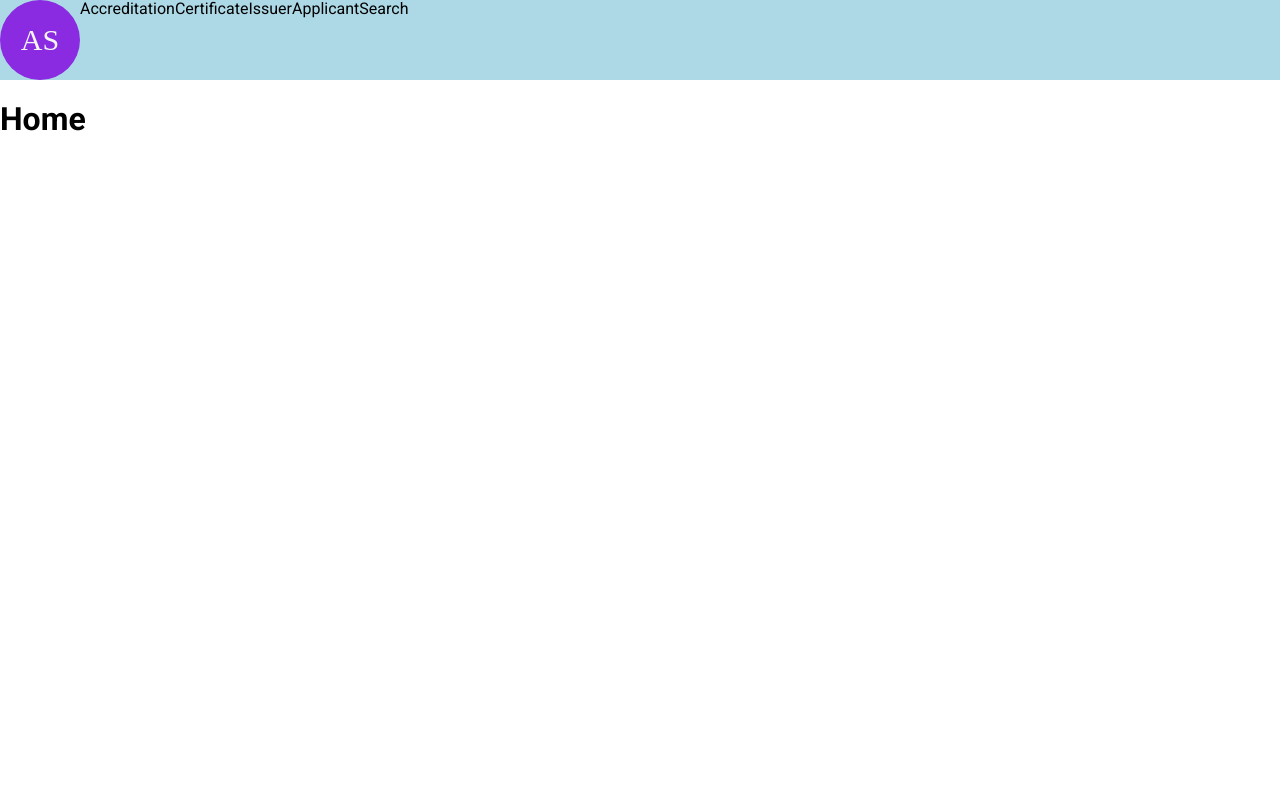
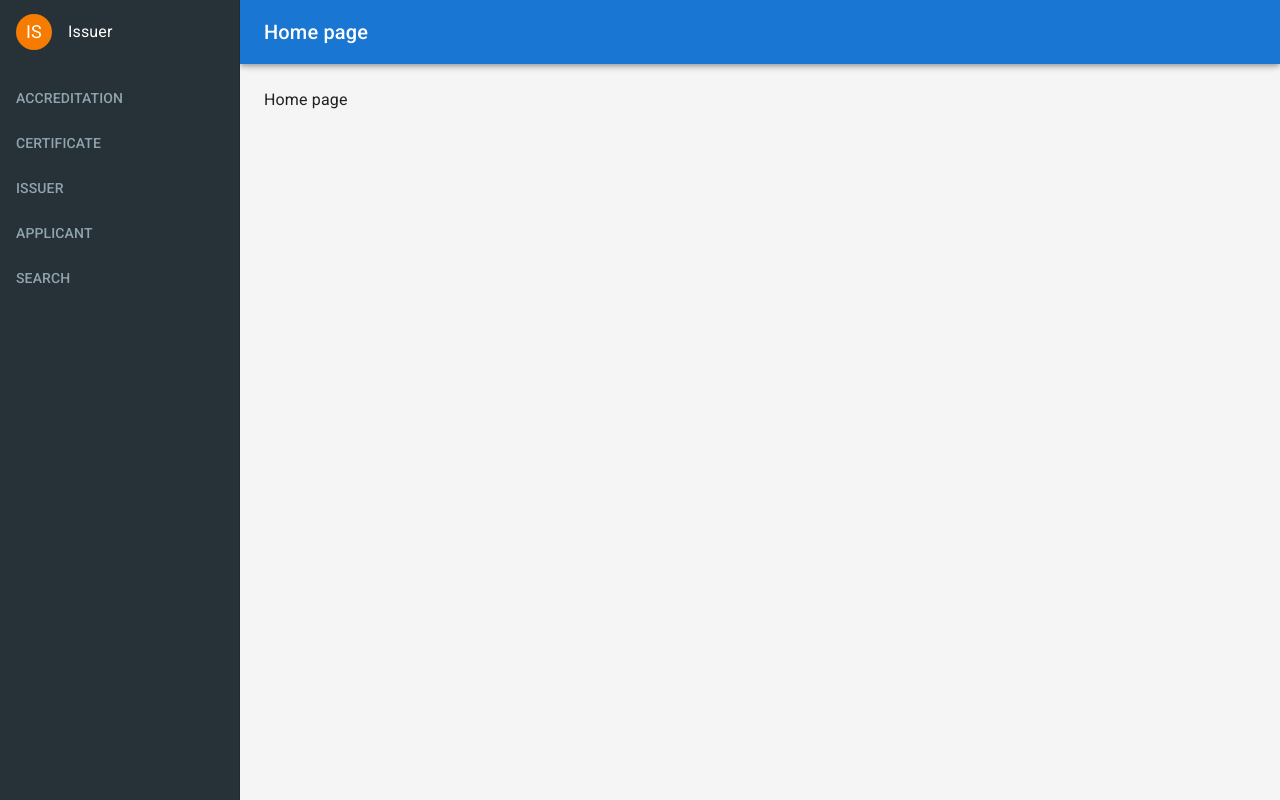
Before and after one commit to olchui428/isom3000h-project, a Next.js app in the folder frontend/: page / in a window 1280 px wide. Built offline with nearby package versions, Linux system fonts and the light colour scheme.

Commit message:
feat: basic page layout

```diff
--- a/frontend/package.json
+++ b/frontend/package.json
@@ -22,7 +22,6 @@
     "eslint-config-next": "13.2.4",
     "ethers": "^5.7.2",
     "next": "13.2.4",
-    "normalize.css": "^8.0.1",
     "react": "18.2.0",
     "react-dom": "18.2.0",
     "typescript": "5.0.3"
--- a/frontend/src/components/Frame/index.tsx
+++ /dev/null
@@ -1,35 +0,0 @@
-import Logo from "@/components/Logo/index";
-
-// TODO: decide if want it as Frame or TopBar
-function Frame() {
-  return (
-    <>
-      {/* TODO: style */}
-      <div
-        style={{
-          width: "100vw",
-          height: "10vh",
-          backgroundColor: "LightBlue",
-          display: "flex",
-          flexDirection: "row",
-          verticalAlign: "center",
-        }}
-      >
-        <div>
-          {/* TODO: style the Logo, etc. size */}
-          <Logo style={{ height: "10vh", width: "10vh" }} />
-        </div>
-        <div style={{display: "flex", flexDirection: "row", verticalAlign: "center", justifyContent: "center"}}>
-          {/* TODO: List of links to each subpage (TODO: think) */}
-          <div>Accreditation</div>
-          <div>Certificate</div>
-          <div>Issuer</div>
-          <div>Applicant</div>
-          <div>Search</div>
-        </div>
-      </div>
-    </>
-  );
-}
-
-export default Frame;
--- /dev/null
+++ b/frontend/src/components/Layout/Layout.tsx
@@ -0,0 +1,53 @@
+import { AppBar, Box, Toolbar, Typography } from "@mui/material";
+import Sidebar from "./Sidebar";
+import Head from "next/head";
+
+interface LayoutProps {
+  /** Title to show in the app bar. */
+  title: string;
+  children: React.ReactNode;
+}
+
+/** Width of the sidebar in pixels. */
+const sidebarWidth = 240;
+
+/**
+ * Wrapper component for providing the layout.
+ */
+function Layout({ title, children }: LayoutProps) {
+  return (
+    <>
+      <Head>
+        <title>{title}</title>
+      </Head>
+      <Box sx={{ display: "flex" }}>
+        <AppBar
+          position="fixed"
+          sx={{ width: `calc(100% - ${sidebarWidth}px)`, ml: `${sidebarWidth}px` }}
+        >
+          <Toolbar>
+            <Typography component="h1" variant="h6">
+              {title}
+            </Typography>
+          </Toolbar>
+        </AppBar>
+        <Sidebar width={sidebarWidth} />
+        <Box
+          component="main"
+          sx={{
+            bgcolor: (theme) => theme.palette.grey[100],
+            flexGrow: 1,
+            height: "100vh",
+            overflow: "auto",
+            p: 3,
+          }}
+        >
+          <Toolbar />
+          {children}
+        </Box>
+      </Box>
+    </>
+  );
+}
+
+export default Layout;
--- /dev/null
+++ b/frontend/src/components/Layout/Sidebar.tsx
@@ -0,0 +1,96 @@
+import { Avatar, Box, Drawer, Typography } from "@mui/material";
+import { blueGrey, orange } from "@mui/material/colors";
+
+interface SidebarProps {
+  /** Width of the sidebar in px. */
+  width: number;
+}
+
+/**
+ * Sidebar shown at the left.
+ */
+function Sidebar({ width }: SidebarProps) {
+  return (
+    <Drawer
+      sx={{
+        width,
+        flexShrink: 0,
+        "& .MuiDrawer-paper": {
+          width,
+          bgcolor: blueGrey[900],
+          color: (theme) => theme.palette.common.white,
+        },
+      }}
+      variant="permanent"
+      anchor="left"
+    >
+      <Box
+        sx={{
+          minHeight: 64,
+          px: 2,
+          display: "flex",
+          alignItems: "center",
+          justifyContent: "space-between",
+        }}
+      >
+        {/* TODO: Allow switching between applicant and issuer */}
+        <Box sx={{ display: "flex", alignItems: "center", gap: 2 }}>
+          <Avatar sx={{ height: 36, width: 36, bgcolor: orange[700], fontSize: 18 }}>IS</Avatar>
+          <span>Issuer</span>
+        </Box>
+      </Box>
+      {/* TODO: Think the links to each sub-page */}
+      <Box sx={{ pt: 3, px: 2 }}>
+        {sidebarSections.map((section) => (
+          <Box key={section.title} sx={{ mb: 3 }}>
+            <Typography
+              sx={{
+                color: blueGrey[300],
+                fontSize: 14,
+                fontWeight: 500,
+                textTransform: "uppercase",
+              }}
+            >
+              {section.title}
+            </Typography>
+            {/* TODO: Insert links */}
+          </Box>
+        ))}
+      </Box>
+    </Drawer>
+  );
+}
+
+type SidebarSection = {
+  title: string;
+  links: {
+    icon: React.ReactNode;
+    label: string;
+    href: string;
+  }[];
+};
+
+const sidebarSections: SidebarSection[] = [
+  {
+    title: "Accreditation",
+    links: [],
+  },
+  {
+    title: "Certificate",
+    links: [],
+  },
+  {
+    title: "Issuer",
+    links: [],
+  },
+  {
+    title: "Applicant",
+    links: [],
+  },
+  {
+    title: "Search",
+    links: [],
+  },
+];
+
+export default Sidebar;
--- /dev/null
+++ b/frontend/src/components/Layout/index.ts
@@ -0,0 +1 @@
+export { default } from "./Layout";
--- a/frontend/src/pages/_app.tsx
+++ b/frontend/src/pages/_app.tsx
@@ -1,12 +1,10 @@
-import Frame from "@/components/Frame";
-import "@/styles/globals.css";
+import CssBaseline from "@mui/material/CssBaseline";
 import type { AppProps } from "next/app";
-import "normalize.css";
 
 export default function App({ Component, pageProps }: AppProps) {
   return (
     <>
-      <Frame />
+      <CssBaseline />
       <Component {...pageProps} />
     </>
   );
--- a/frontend/src/pages/index.tsx
+++ b/frontend/src/pages/index.tsx
@@ -1,7 +1,9 @@
+import Layout from "@/components/Layout";
+
 export default function Home() {
   return (
-    <div>
-      <h1>Home</h1>
-    </div>
+    <Layout title="Home page">
+      <div>Home page</div>
+    </Layout>
   );
 }
--- a/frontend/src/styles/globals.css
+++ /dev/null
@@ -1,4 +0,0 @@
-body {
-  font-family: Roboto, -apple-system, BlinkMacSystemFont, "Segoe UI", Helvetica, Arial, sans-serif,
-    "Apple Color Emoji", "Segoe UI Emoji", "Segoe UI Symbol";
-}
```
Also changed, not shown: frontend/src/components/Logo.tsx (renamed from frontend/src/components/Logo/index.tsx), 1 other file (tests, documents, lock files or other folders).
